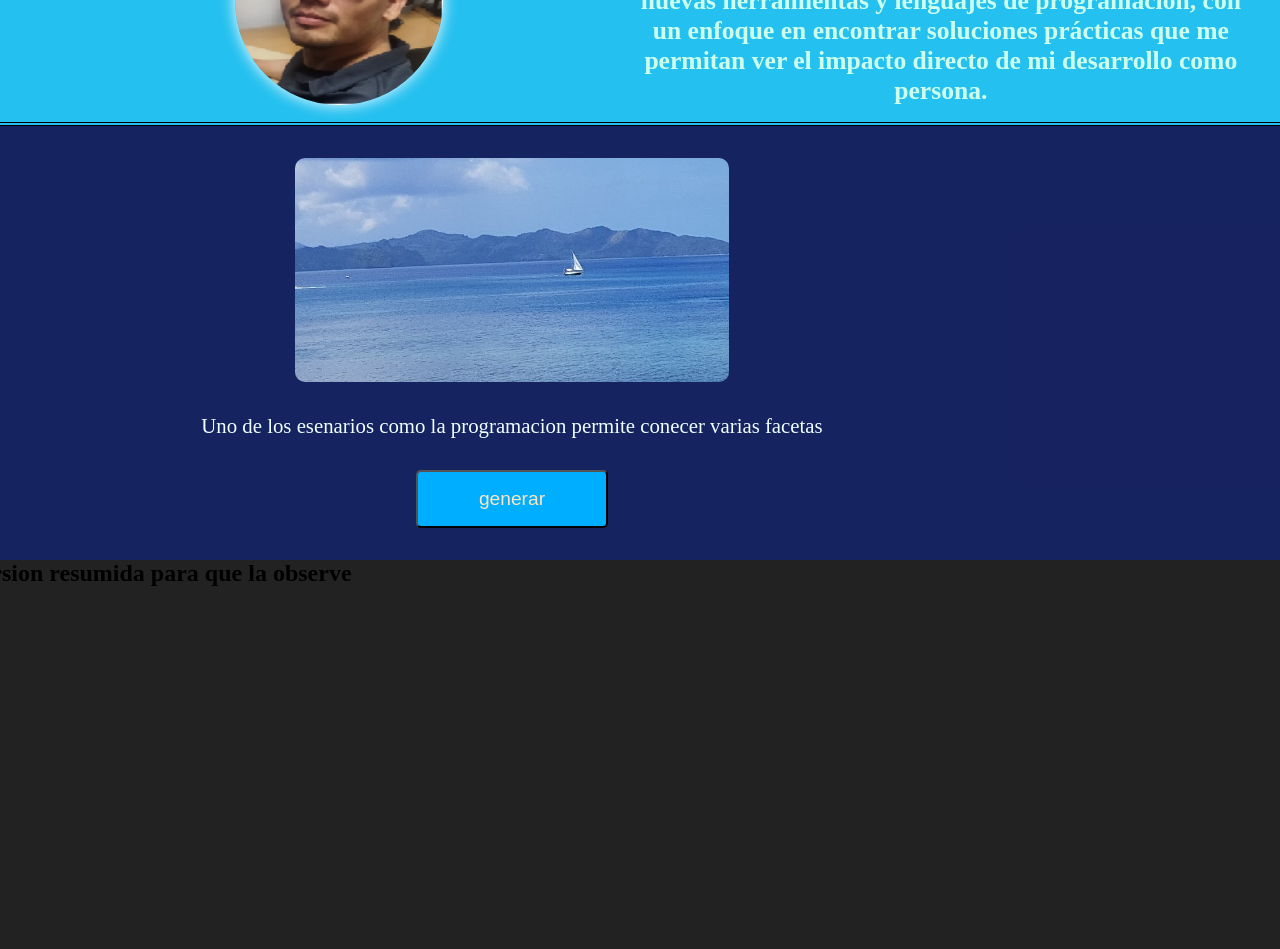
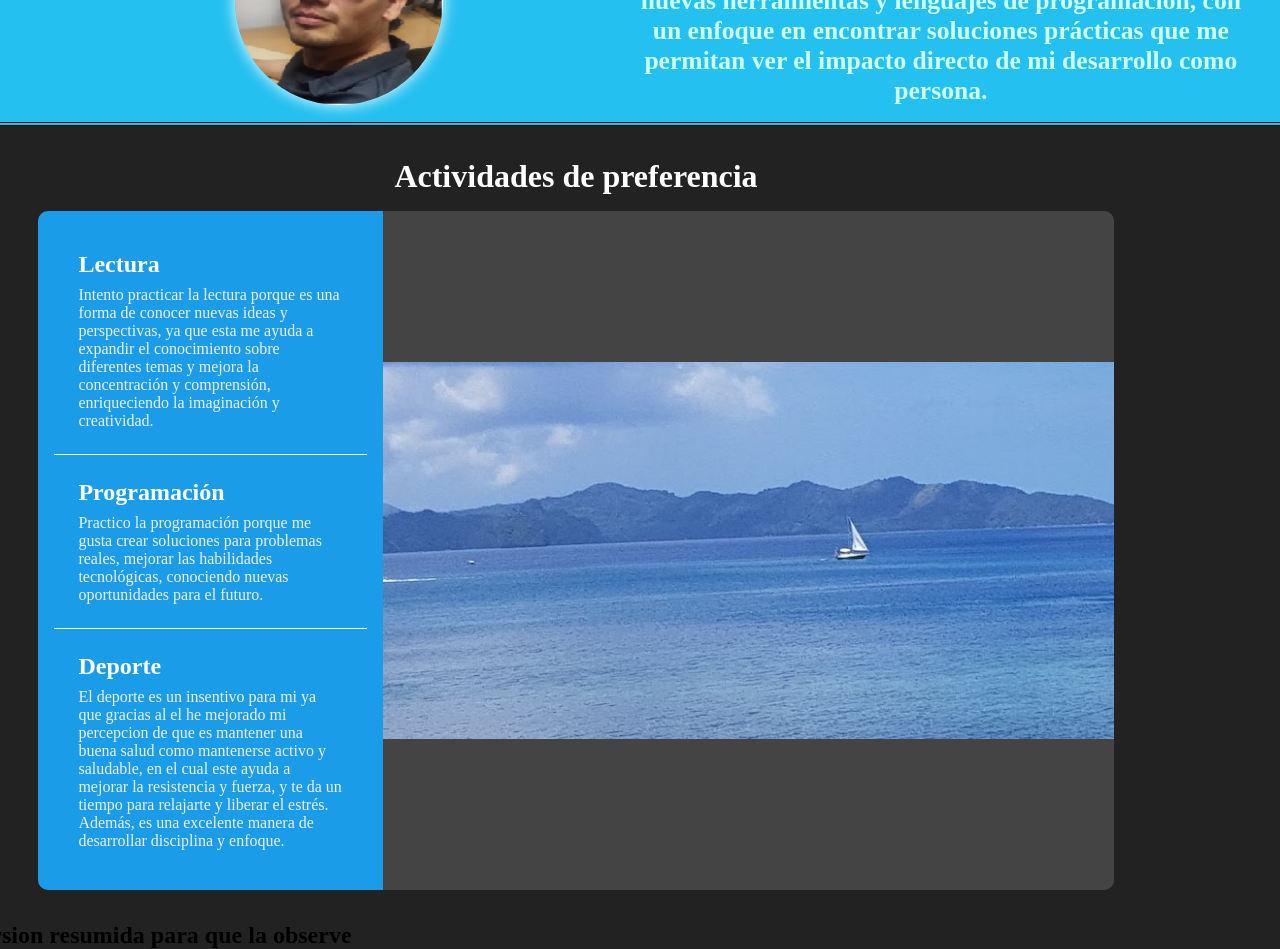
Before and after one commit to diefftinn/portafolioreact, a React (Vite) app: page / in a window 1280 px wide. Shown: the part 280-1229 px from the top of the page. Before the commit the page ends 867 px from the top, so only its background shows below. Built offline with nearby package versions, Linux system fonts and the light colour scheme.

Commit message:
b portafolioreact

```diff
--- a/src/components/Layout/Section2/Section2.css
+++ b/src/components/Layout/Section2/Section2.css
@@ -1,31 +1,69 @@
 .container-section2 {
+    width: 110vw;
     padding: 2rem;
-    width: 100vw;
-    height: auto;
     display: flex;
     flex-direction: column;
     align-items: center;
+    background-color: #222;
+    color: white;
 }
 
-.container-section2 > img{
-    height: 18rem;
-    height: 14rem;
-    border-radius: 10px;
-}
-.container-section2 > p {
-    color: azure;
-    margin: 2rem;
-    font-size: 1.3rem;
-    text-align: center;
-
+.container-section2 h2 {
+    font-size: 2rem;
+    margin-bottom: 1rem;
+    color: #fff;
 }
 
-.container-section2 > button{
-    width: 12rem;
-    font-size: 1.2rem;
+.content-section {
+    display: flex;
+    width: 80%;
+    max-width: 1200px;
+    height: auto;
+    background-color: #333;
+    border-radius: 10px;
+    overflow: hidden;
+}
+
+.text-section {
+    width: 50%;
+    background-color: #1a9ce8;
+    display: flex;
+    flex-direction: column;
+    justify-content: space-around;
     padding: 1rem;
-    border-radius: 5px;
-    background-color: rgb(0, 174, 255);
-    color: bisque;
-    cursor: pointer;
 }
+
+.study-item {
+    padding: 1.5rem;
+    border-bottom: 1px solid #fff;
+}
+
+.study-item:last-child {
+    border-bottom: none;
+}
+
+.study-item h3 {
+    color: #fff;
+    font-size: 1.5rem;
+    margin-bottom: 0.5rem;
+}
+
+.study-item p {
+    font-size: 1rem;
+    color: #f0f0f0;
+}
+
+.image-section {
+    width: 110%;
+    display: flex;
+    justify-content: center;
+    align-items: center;
+    background-color: #444;
+}
+
+.image-section img {
+    width: 100%;
+
+    height: auto;
+    border-radius: 0;
+}
--- a/src/components/Layout/Section2/Section2.jsx
+++ b/src/components/Layout/Section2/Section2.jsx
@@ -4,17 +4,31 @@ import logojs from'../../../assets/images/logojs.png'
 import '../Section2/section2.css'
 
 
-export const Section2 =  () =>{
-    return(
+
+export const Section2 = () => {
+    return (
         <div className="container-section2">
-       <ImgComponent src= {logojs} alt={logojs}/>
-    <p>
-     Uno de los esenarios como la programacion permite conecer varias facetas
-
-    </p>
-    <button>generar</button>
-</div>
-
-
-    )
-}
+            <h2>Actividades de preferencia</h2>
+            <div className="content-section">
+                <div className="text-section">
+                    <div className="study-item">
+                        <h3>Lectura</h3>
+                        <p>Intento practicar  la lectura porque es una forma de conocer nuevas ideas y perspectivas, ya que esta me ayuda a expandir el conocimiento sobre diferentes temas y mejora la concentración y comprensión, enriqueciendo la imaginación y creatividad.</p>
+                    </div>
+                    <div className="study-item">
+                        <h3>Programación</h3>
+                        <p>Practico la programación porque me gusta crear soluciones para problemas reales, mejorar las habilidades tecnológicas, conociendo nuevas oportunidades para el futuro.</p>
+                    </div>
+                    <div className="study-item">
+                        <h3>Deporte</h3>
+                        <p>El deporte es un insentivo para mi ya que gracias al el he mejorado mi percepcion de que es mantener una buena salud  como mantenerse activo y saludable,  en el cual este ayuda a mejorar la resistencia y fuerza, y te da un tiempo para relajarte y liberar el estrés. Además, es una excelente manera de desarrollar disciplina y enfoque.
+                        </p>
+                    </div>
+                </div>
+                <div className="image-section">
+                    <img src={logojs} alt="Estudios" />
+                </div>
+            </div>
+        </div>
+    );
+};
--- a/src/components/Pages/Home/Home.jsx
+++ b/src/components/Pages/Home/Home.jsx
@@ -1,6 +1,8 @@
 import React from 'react'
 import { Header } from '../../Layout/Header/Header'
-import { Section } from '../../Layout/Section/section'
+import { Section}from '../../Layout/Section/Section'
+
+
 import { IntroProfile } from '../../Layout/IntroProfile/IntroProfile'
 import { Section2 } from '../../Layout/Section2/Section2'
 
```
